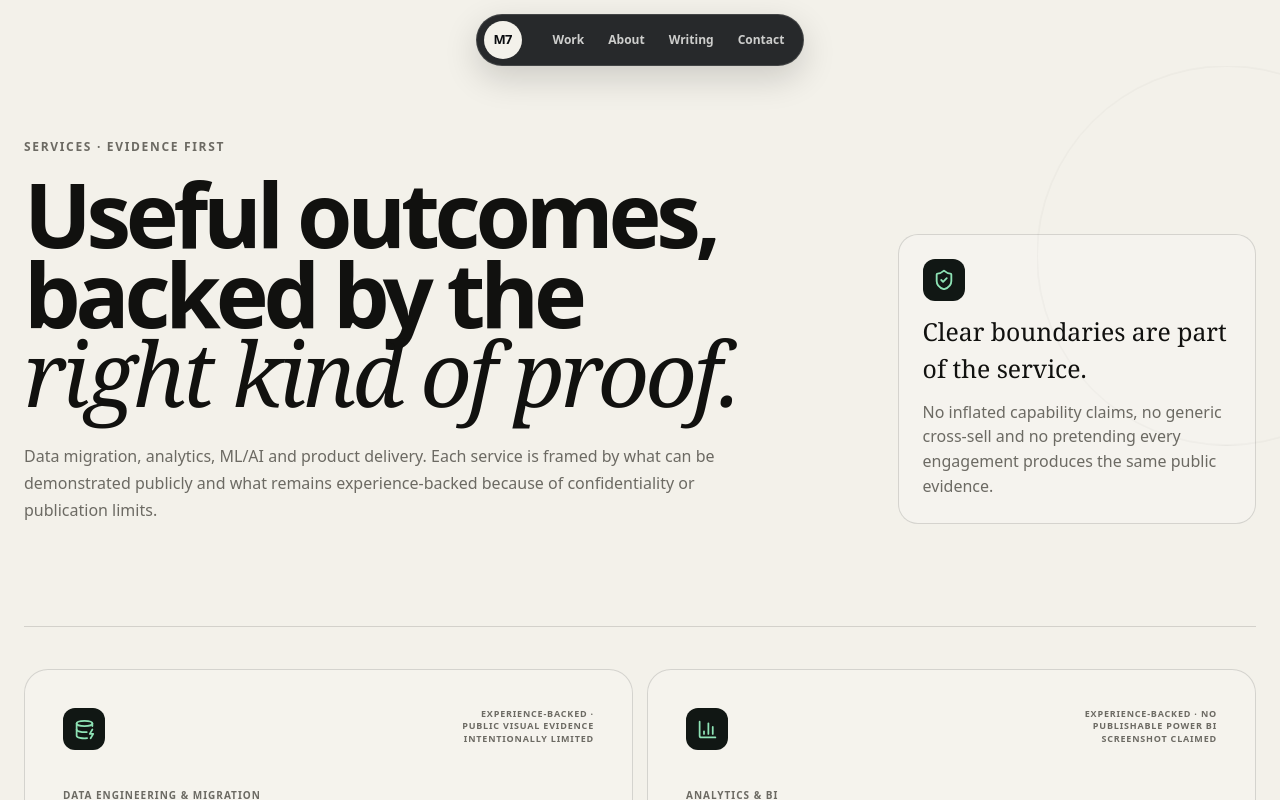
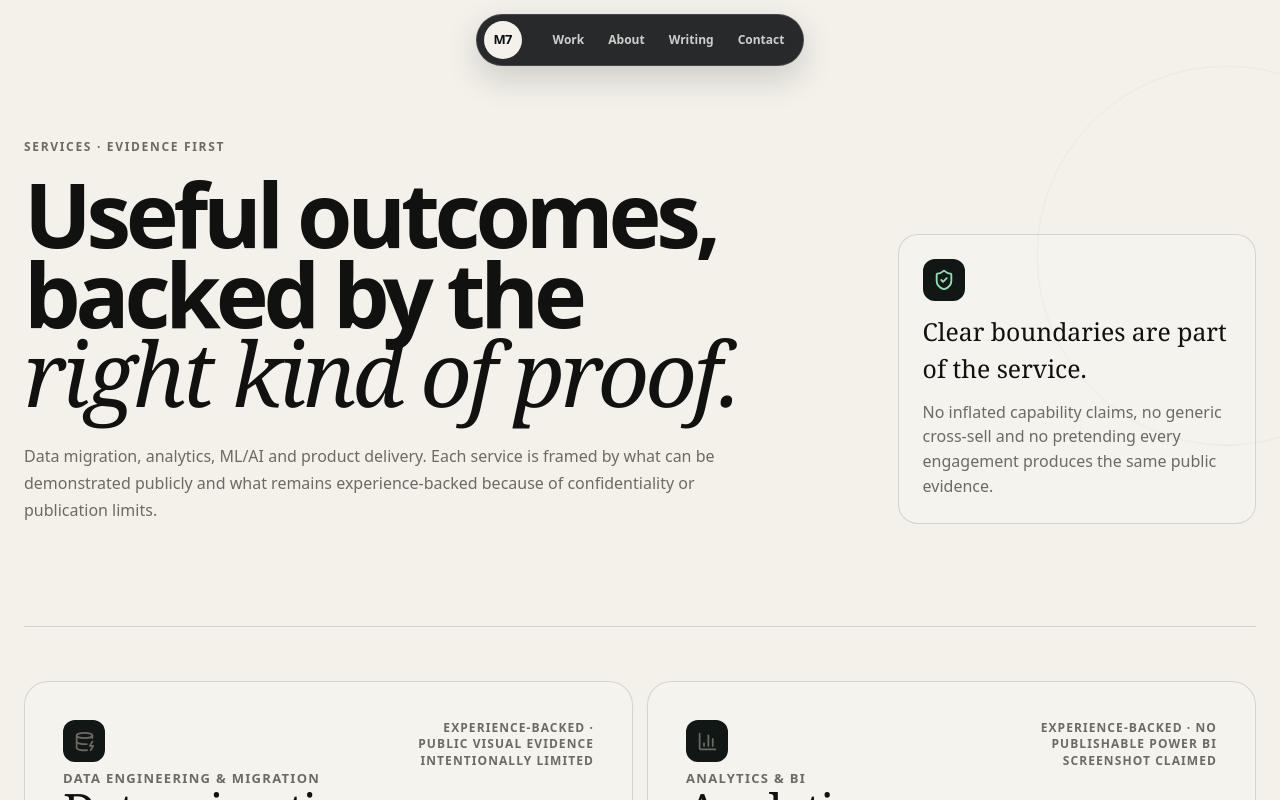
Before and after one commit to m7mdehab/m7mdehab-site, a Next.js app: page /services in a window 1280 px wide. Shown: the top 800 px of the page. Built offline with nearby package versions, Linux system fonts and the light colour scheme; a web font is replaced by a local one.

Commit message:
Preserve stable service selectors in refined layout

```diff
--- a/components/services-page.tsx
+++ b/components/services-page.tsx
@@ -26,7 +26,7 @@ export function ServicesPageView() {
         </Reveal>
       </section>
 
-      <section className="services-modern-grid shell" aria-label="Service areas">
+      <section id="services" className="services-modern-grid shell" aria-label="Service areas">
         {services.map((service, index) => {
           const Icon = serviceIcons[index % serviceIcons.length];
           const relatedProjects = service.projectSlugs
@@ -34,7 +34,7 @@ export function ServicesPageView() {
             .filter((project): project is (typeof projects)[number] => Boolean(project));
 
           return (
-            <Reveal as="article" key={service.id} delay={index * 0.05} className="services-modern-card" id={`service-${service.id}`}>
+            <Reveal as="article" key={service.id} delay={index * 0.05} className="services-modern-card service-card" id={`service-${service.id}`}>
               <div className="services-modern-card-top">
                 <span className="services-modern-icon" aria-hidden="true"><Icon size={21} /></span>
                 <span className="services-modern-proof">{cleanText(service.proofLabel)}</span>
```
